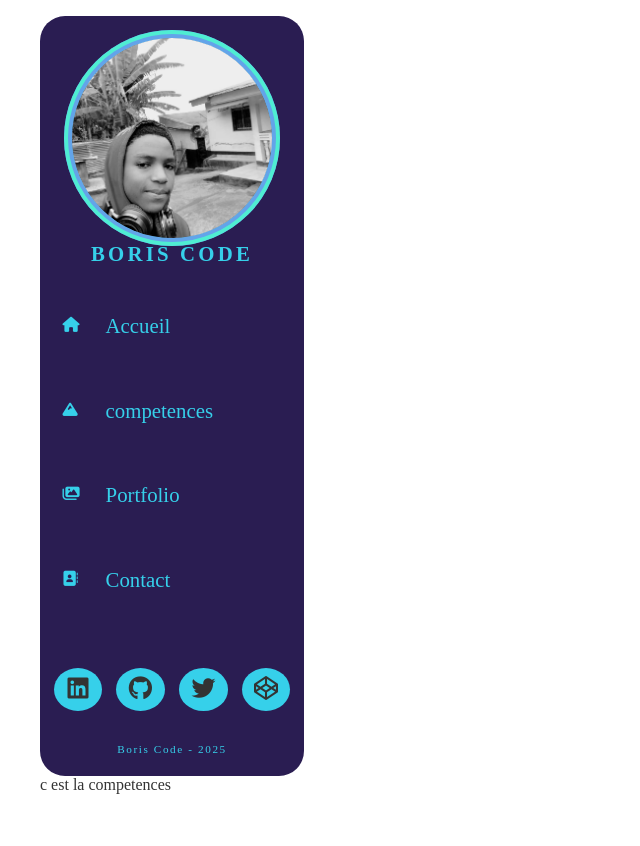
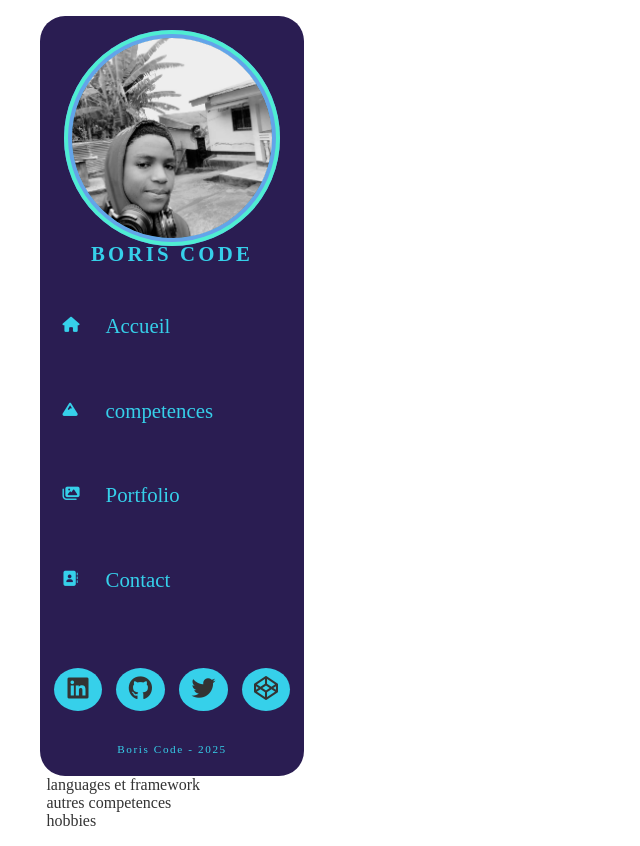
Before and after one commit to boris2442/my_cv_with_react, a React (Vite) app: page /competences in a window 1280 px wide. Shown: the whole page, without its empty margins (0-640 px from the left). Before the commit the page ends 810 px from the top, so only its background shows below. Built offline with nearby package versions, Linux system fonts and the light colour scheme; a web font is replaced by a local one.

Commit message:
coding component languages

```diff
--- /dev/null
+++ b/src/components/knowledges/Experience.jsx
@@ -0,0 +1,11 @@
+import React from 'react';
+
+const Experience = () => {
+    return (
+        <div>
+
+        </div>
+    );
+};
+
+export default Experience;
--- /dev/null
+++ b/src/components/knowledges/Hobbies.jsx
@@ -0,0 +1,11 @@
+import React from 'react';
+
+const Hobbies = () => {
+    return (
+        <div>
+            hobbies
+        </div>
+    );
+};
+
+export default Hobbies;
--- /dev/null
+++ b/src/components/knowledges/Languages.jsx
@@ -0,0 +1,11 @@
+import React from 'react';
+
+const Languages = () => {
+    return (
+        <div>
+            languages et framework
+        </div>
+    );
+};
+
+export default Languages;
--- /dev/null
+++ b/src/components/knowledges/OtherSkills.jsx
@@ -0,0 +1,11 @@
+import React from 'react';
+
+const OtherSkills = () => {
+    return (
+        <div>
+            autres competences
+        </div>
+    );
+};
+
+export default OtherSkills;
--- a/src/pages/Knowledges.jsx
+++ b/src/pages/Knowledges.jsx
@@ -1,12 +1,22 @@
 import React from 'react';
 import Navigation from '../components/Navigation';
+import Languages from '../components/knowledges/Languages';
+import Hobbies from '../components/knowledges/Hobbies';
+import Experience from '../components/knowledges/Experience';
+import OtherSkills from '../components/knowledges/OtherSkills';
 
 const Knowledges = () => {
     return (
-        <>
+        <div classNAme='knwolwdges'>
             <Navigation />
-            c est la competences
-        </>
+            <div className="knowledgesContent">
+                <Languages />
+                <Experience />
+                <OtherSkills />
+                <Hobbies />
+
+            </div>
+        </div>
     );
 };
 
--- a/src/pages/NotFound.jsx
+++ b/src/pages/NotFound.jsx
@@ -1,12 +1,18 @@
 import React from 'react';
-import Navigation from '../components/Navigation';
+import { NavLink } from 'react-router-dom';
+
 
 const NotFound = () => {
     return (
-        <>
-           <Navigation/>
-           c est la page not found
-        </>
+      <div className="notFound">
+        <div className="notFoundContent">
+            <h3>Désolé, cette page n'existe pas!</h3>
+            <NavLink to='/'>
+            <i className="fas fa-home"></i>
+            <span >Accueil</span>
+            </NavLink>
+        </div>
+      </div>
     );
 };
 
--- a/src/styles/pages/_home.scss
+++ b/src/styles/pages/_home.scss
@@ -22,7 +22,7 @@
             font-family: $font-1;
             h1{
                 font-size: 5rem;
-                font-weight: 300;
+                font-weight: 300 !important;
                 color:$color-5;
                 text-shadow: 3px 6px 2px $black;
                 text-transform: uppercase;
--- a/src/styles/pages/_notFound.scss
+++ b/src/styles/pages/_notFound.scss
@@ -0,0 +1,20 @@
+.notFound{
+    @include verticalCenter;
+    height: 95vh;
+    max-width: 1200px;
+    background: $color-3;
+    text-align: center;
+    h3{
+        margin-bottom: 3rem;
+        font-size: 2rem;
+    }
+    a{
+        padding: 1rem 2rem;
+        border-radius: $borderRadius;
+        background: $color-5;
+        transition: .2s;
+        &:hover{
+            background: $color-4;
+        }
+    }
+}
```
